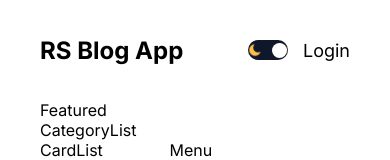
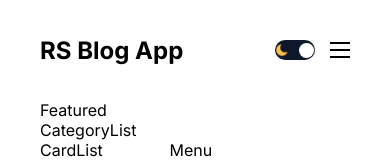
Before and after one commit to Rabeet-5/Full-Stack-Blog-App, a Next.js app: page / in a window 390 px wide. Shown: the top 160 px of the page. Built offline with nearby package versions, Linux system fonts and the light colour scheme.

Commit message:
Responsive Navbar

```diff
--- a/src/components/auth/AuthLinks.jsx
+++ b/src/components/auth/AuthLinks.jsx
@@ -1,22 +1,44 @@
-import React from "react";
-import styles from "./style.css";
+"use client";
+import React, { useState } from "react";
+import styles from "./auth.module.css";
 import Link from "next/link";
 
 const AuthLinks = () => {
   const status = "notauthenticated";
+  const [open, setOpen] = useState(false);
 
   return (
     <>
-    <div className={styles.container}>
       {status === "notauthenticated" ? (
-        <Link href={"/login"}>Login</Link>
+        <Link href={"/login"} className={styles.link}>Login</Link>
       ) : (
         <>
-        <Link href={"/write"}>write</Link>
-        <span className='link'>Logout</span>
+          <Link href={"/write"} className={styles.link}>write</Link>
+          <span className="link">Logout</span>
         </>
       )}
-    </div>
+
+      <div className={styles.burger} onClick={() => setOpen(!open)}>
+        <div className={styles.line}></div>
+        <div className={styles.line}></div>
+        <div className={styles.line}></div>
+      </div>
+
+      {open && (
+        <div className={styles.responsiveMenu}>
+          <Link href="/">Homepage</Link>
+          <Link href="/">About</Link>
+          <Link href="/">Contact</Link>
+          {status === "notauthenticated" ? (
+            <Link href="/login">Login</Link>
+          ) : (
+            <>
+              <Link href="/write">Write</Link>
+              <span className={styles.link}>Logout</span>
+            </>
+          )}
+        </div>
+      )}
     </>
   );
 };
--- /dev/null
+++ b/src/components/auth/auth.module.css
@@ -0,0 +1,44 @@
+.link{
+    cursor: pointer;
+}
+
+.burger {
+    width: 20px;
+    height: 16px;
+    flex-direction: column;
+    justify-content: space-between;
+    cursor: pointer;
+    display: none;
+  }
+
+  .line {
+    width: 100%;
+    height: 2px;
+    background-color: var(--textColor);
+  }
+
+  .responsiveMenu{
+    position: absolute;
+    top: 100px;
+    left: 0;
+    background-color: var(--bg);
+    height: calc(100vh - 100px);
+    width: 100%;
+    display: flex;
+    flex-direction: column;
+    align-items: center;
+    justify-content: center;
+    gap: 50px;
+    font-size: 30px;
+    z-index: 999;
+  }
+
+  @media screen and (max-width: 640px) {
+    .burger {
+      display: flex;
+    }
+
+    .link{
+      display: none;
+    }
+  }
--- a/src/components/auth/style.css
+++ /dev/null
@@ -1,3 +0,0 @@
-.link{
-    cursor: pointer;
-}
```
